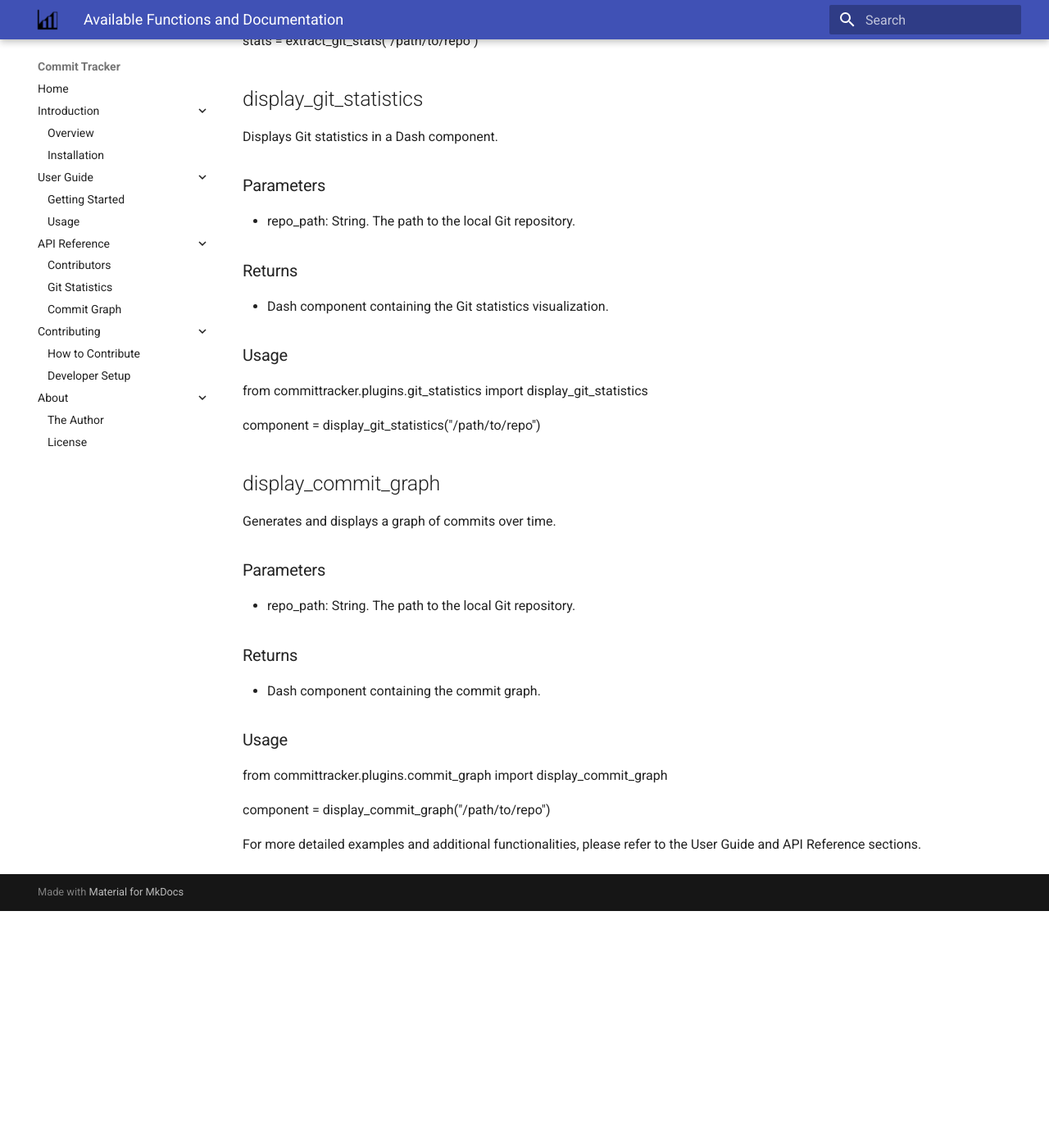
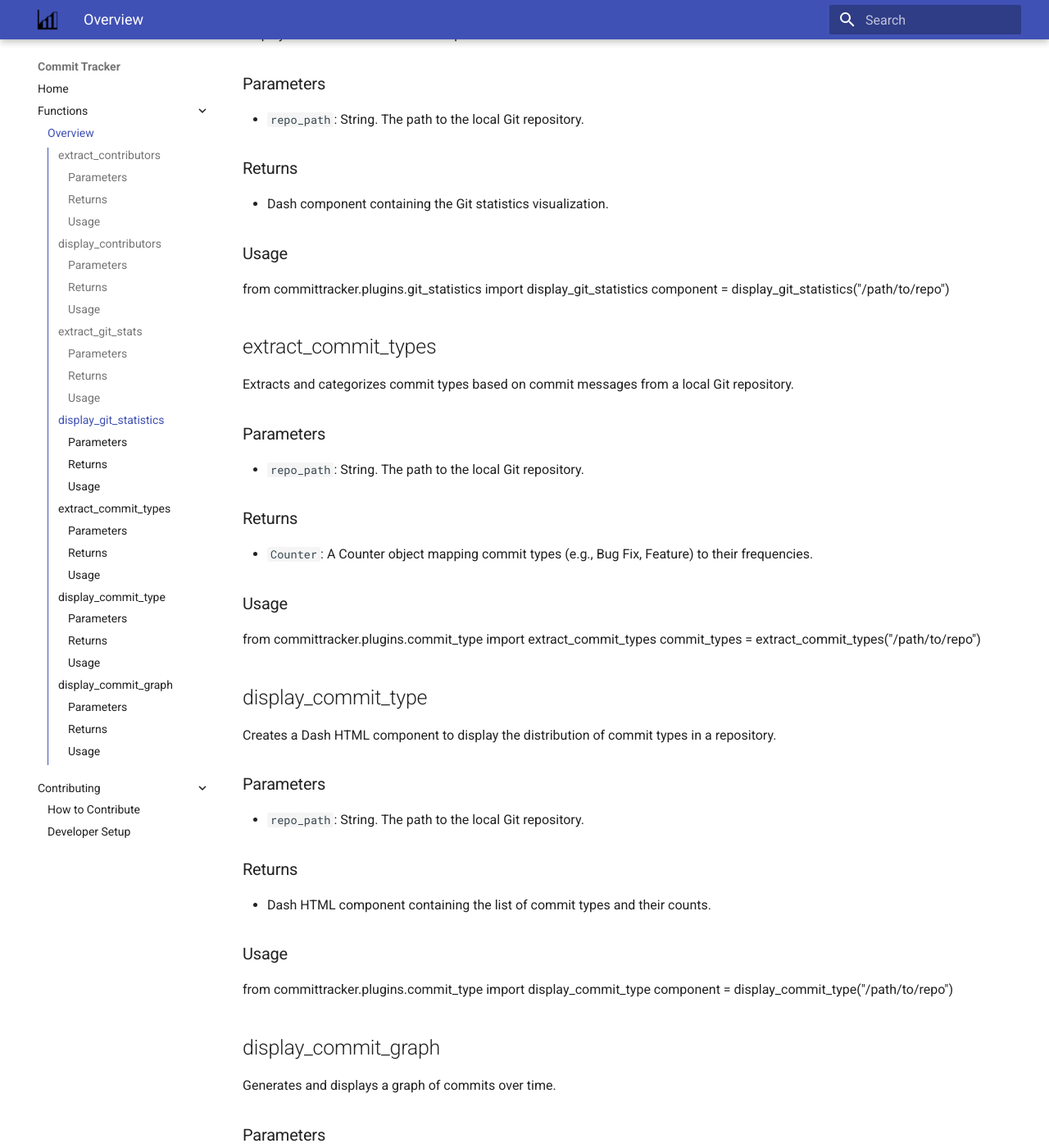
Before and after one commit to nunofachada/ct-final, an MkDocs documentation site: the page built from docs/functions.md, in a window 1280 px wide and 1400 px high, scrolled down 1575 px. Shown: the whole window at 82% size. Built offline with MkDocs 1.6.1 and Material for MkDocs 9.7.7, drawn with Linux system fonts in a browser that asks for light colours; before the commit the page ends 2686 px from its top, so only the background shows below that; some of the changed text lies outside the part shown.

Commit message:
Enhance code with isort, black e flake8, improved and published documentation

```diff
--- a/docs/functions.md
+++ b/docs/functions.md
@@ -8,16 +8,15 @@ Extracts contributor data from a repository, showing the number of commits made
 
 ### Parameters
 
-- repo_path: String. The path to the local Git repository.
+- `repo_path`: String. The path to the local Git repository.
 
 ### Returns
 
-- Counter: A counter object where keys are author names and values are the number of commits made by each author.
+- `Counter`: A counter object where keys are author names and values are the number of commits made by each author.
 
 ### Usage
 
 from committracker.plugins.contributors import extract_contributors
-
 contributors = extract_contributors("/path/to/repo")
 
 ## display_contributors
@@ -26,7 +25,7 @@ Displays contributor data in a Dash component.
 
 ### Parameters
 
-- repo_path: String. The path to the local Git repository.
+- `repo_path`: String. The path to the local Git repository.
 
 ### Returns
 
@@ -35,7 +34,6 @@ Displays contributor data in a Dash component.
 ### Usage
 
 from committracker.plugins.contributors import display_contributors
-
 component = display_contributors("/path/to/repo")
 
 ## extract_git_stats
@@ -44,16 +42,15 @@ Extracts various statistics from a local Git repository, such as total commits,
 
 ### Parameters
 
-- repo_path: String. The path to the local Git repository.
+- `repo_path`: String. The path to the local Git repository.
 
 ### Returns
 
-- Dictionary: A dictionary containing various statistics about the repository.
+- `Dictionary`: A dictionary containing various statistics about the repository.
 
 ### Usage
 
 from committracker.plugins.git_statistics import extract_git_stats
-
 stats = extract_git_stats("/path/to/repo")
 
 ## display_git_statistics
@@ -62,7 +59,7 @@ Displays Git statistics in a Dash component.
 
 ### Parameters
 
-- repo_path: String. The path to the local Git repository.
+- `repo_path`: String. The path to the local Git repository.
 
 ### Returns
 
@@ -71,8 +68,41 @@ Displays Git statistics in a Dash component.
 ### Usage
 
 from committracker.plugins.git_statistics import display_git_statistics
+component = display_git_statistics("/path/to/repo")
 
-component = display_git_statistics("/path/to/repo")
+## extract_commit_types
+
+Extracts and categorizes commit types based on commit messages from a local Git repository.
+
+### Parameters
+
+- `repo_path`: String. The path to the local Git repository.
+
+### Returns
+
+- `Counter`: A Counter object mapping commit types (e.g., Bug Fix, Feature) to their frequencies.
+
+### Usage
+
+from committracker.plugins.commit_type import extract_commit_types
+commit_types = extract_commit_types("/path/to/repo")
+
+## display_commit_type
+
+Creates a Dash HTML component to display the distribution of commit types in a repository.
+
+### Parameters
+
+- `repo_path`: String. The path to the local Git repository.
+
+### Returns
+
+- Dash HTML component containing the list of commit types and their counts.
+
+### Usage
+
+from committracker.plugins.commit_type import display_commit_type
+component = display_commit_type("/path/to/repo")
 
 ## display_commit_graph
 
@@ -80,7 +110,7 @@ Generates and displays a graph of commits over time.
 
 ### Parameters
 
-- repo_path: String. The path to the local Git repository.
+- `repo_path`: String. The path to the local Git repository.
 
 ### Returns
 
@@ -89,7 +119,4 @@ Generates and displays a graph of commits over time.
 ### Usage
 
 from committracker.plugins.commit_graph import display_commit_graph
-
 component = display_commit_graph("/path/to/repo")
-
-For more detailed examples and additional functionalities, please refer to the User Guide and API Reference sections.
--- a/mkdocs.yml
+++ b/mkdocs.yml
@@ -5,22 +5,14 @@ site_url: https://github.com/andrecosta99/ct-final
 
 nav:
   - Home: index.md
-  - Introduction:
-      - Overview: introduction/overview.md
-      - Installation: introduction/installation.md
-  - User Guide:
-      - Getting Started: user-guide/getting-started.md
-      - Usage: user-guide/usage.md
-  - API Reference:
-      - Contributors: api-reference/contributors.md
-      - Git Statistics: api-reference/git-stats.md
-      - Commit Graph: api-reference/commit-graph.md
+  - Functions:
+      - Overview: functions.md
   - Contributing:
-      - How to Contribute: contributing.md
+      - How to Contribute: contributors.md
       - Developer Setup: dev.md
-  - About:
-      - The Author: about/author.md
-      - License: about/license.md
+  #- About:
+  #    - The Author: about/author.md
+  #    - License: about/license.md
 
 theme:
   name: material
--- a/pyproject.toml
+++ b/pyproject.toml
@@ -45,9 +45,9 @@ dev = [
     "flake8-comprehensions",
     "flake8-docstrings",
     "flake8-isort",
-    "Flake8-pyproject",
     "flake8-pytest-style",
     "flake8-simplify",
+    "Flake8-pyproject",
     "isort",
     "mypy",
     "pre-commit",
@@ -87,6 +87,9 @@ max-doc-length = 88
 ignore = [
     "B905",  # Force `strict` in zip(), but this requires Python 3.10
     "E203",  # "whitespace before ':'"", but that's how black likes it
+    "D100",
+    "D104",
+    "E501",
     "W503" ] # "line break before binary operator", conflicts with black
 
 doctests = true
```
Also changed, not shown: other parts of docs/functions.md (+1 -1 lines), .pre-commit-config.yaml (+8 -5 lines), 10 other files.
